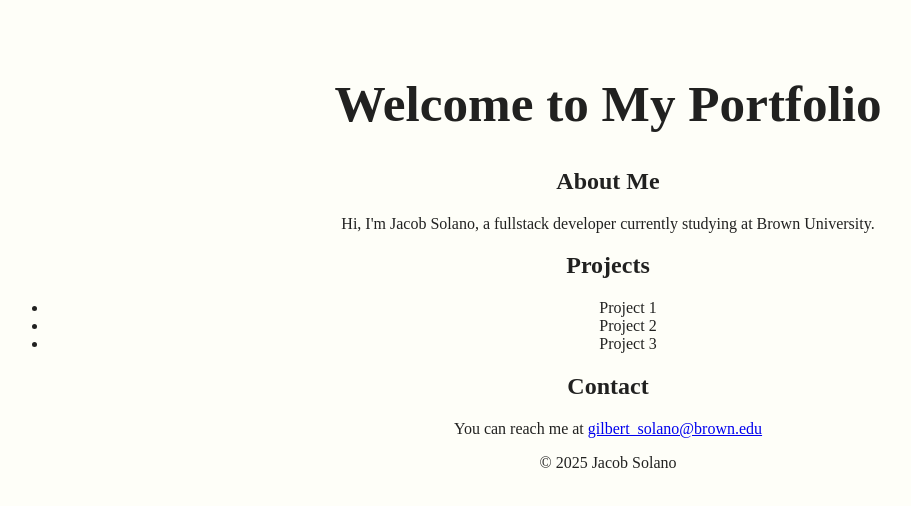
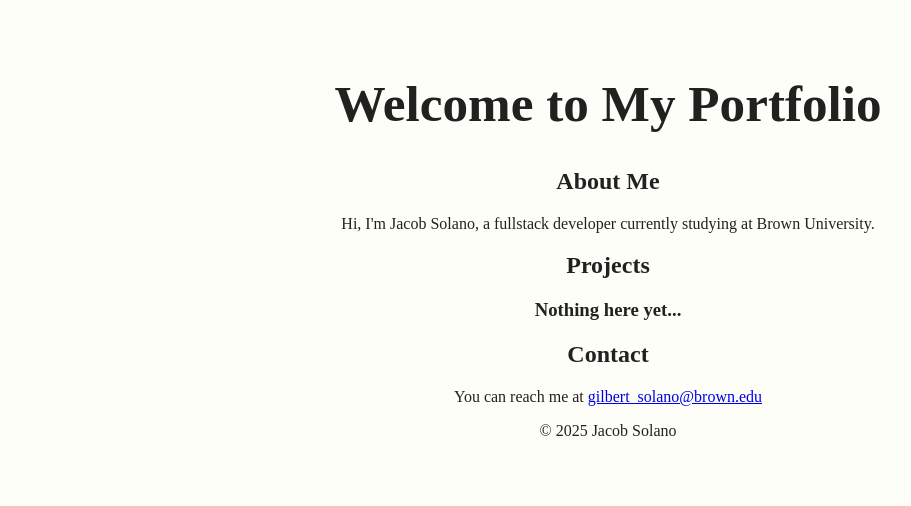
Before and after one commit to jacobsolanobrown/jacobsolanobrown.github.io, a React (Vite) app in the folder jacob-portfolio/: page / in a window 1280 px wide. Shown: the top 506 px of the page, without its empty margins (32-943 px from the left). Built offline with nearby package versions, Linux system fonts and the light colour scheme.

Commit message:
feat: delete project list

```diff
--- a/jacob-portfolio/src/components/Homepage.tsx
+++ b/jacob-portfolio/src/components/Homepage.tsx
@@ -13,11 +13,7 @@ const Homepage: React.FC = () => {
                 </section>
                 <section>
                     <h2>Projects</h2>
-                    <ul>
-                        <li>Project 1</li>
-                        <li>Project 2</li>
-                        <li>Project 3</li>
-                    </ul>
+                    <h3>Nothing here yet...</h3>
                 </section>
                 <section>
                     <h2>Contact</h2>
```
